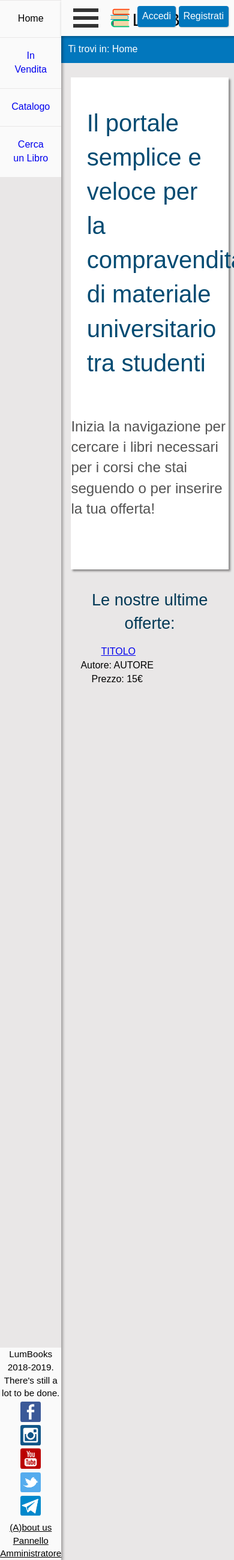
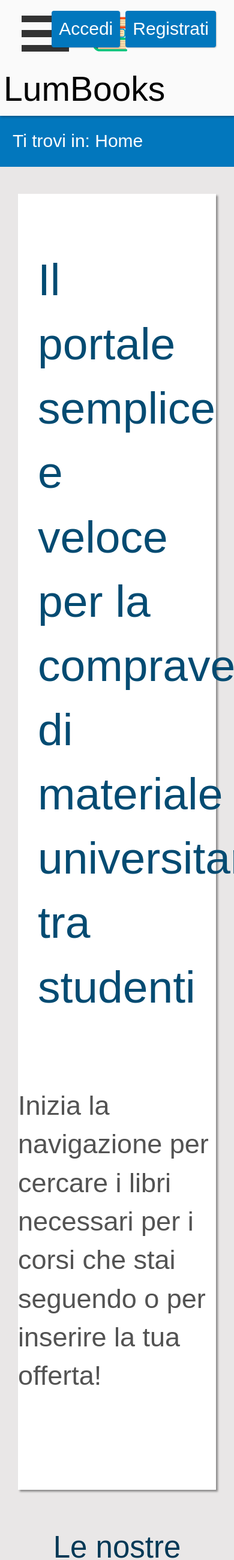
Before and after one commit to ElenaPontecchiani/LumBooks, a PHP site: page /php/home.php in a window 390 px wide. Shown: the whole page at 60% size. Run offline with PHP 8.4, Linux system fonts and the light colour scheme.

Commit message:
Aggiunto supporto mobile scrauso

```diff
--- a/HTML/modules/header.html
+++ b/HTML/modules/header.html
@@ -1,6 +1,6 @@
 
 <header id="header">
-    <div class="container" onclick="myFunction(this)">
+    <div id="toggle_nav">
         <div class="bar1"></div>
         <div class="bar2"></div>
         <div class="bar3"></div>
--- a/css/style2.css
+++ b/css/style2.css
@@ -28,13 +28,13 @@ header{
     justify-content: space-between;
 }
 
-.container {
+#toggle_nav {
     display: inline-block;
     cursor: pointer;
     position: relative;
     vertical-align: top;
-    margin-left: 1em;
-    margin-right: 1em;
+    visibility: hidden;
+    width: 0%;
   }
 
   .bar1, .bar2, .bar3 {
@@ -161,7 +161,6 @@ nav #stdbar li a:active{
 
 
 nav #stdbar li {
-    background-color: #0277bd;
     margin: 1px 0;
 
 
@@ -198,32 +197,10 @@ nav #stdbar li {
 
 }
 
-
-#toggle_nav {
-    width: 2em;
-    height: 1.9em;
-
-
-    top:0;
-    background: url("../images/icon/left-arrow.svg") no-repeat;
-    text-align: center;
-    border: 0;
-    outline: 0;
-
+.closeNav{
+    visibility: hidden;
+    height: 0em;
 }
-
-#toggle_nav:hover {
-    cursor: pointer;
-}
-.hidden_nav_button {
-    background: url("../images/icon/menu-open.svg") no-repeat !important;
-    padding:0.3em;
-
-}
-.hidden_nav{
-    display: none;
-}
-
 
 
 
@@ -741,3 +718,57 @@ fieldset{
     text-align:left;
   }
 }
+
+
+@media only screen and (max-width: 1100px) {
+    *{
+        font-size: 30px;
+    }
+
+    #toggle_nav{
+        visibility: visible;
+        width: unset;
+        margin-left: 1em;
+        margin-right: 1em;
+    }
+
+    nav{
+        width: 0%;
+        visibility: hidden;
+        z-index: 1;
+        position: absolute;
+        height: 100%;
+        background-color: white;
+    }
+
+    .closeNav{
+        height: 3em;
+        visibility: visible;
+    }
+
+    #close {
+        width: 2em;
+        height: 2em;
+        position: absolute;
+        top:0.5em;
+        right:0.5em;
+    }
+    #close:hover {
+        cursor: pointer;
+    }
+    #close:after {
+        content: '';
+        height: 2em;
+        border-left: 0.4em solid #1076bc;
+        position: absolute;
+        transform: rotate(45deg);
+    }
+
+    #close:before {
+        content: '';
+        height: 2em;
+        border-left: 0.4em solid #1076bc;
+        position: absolute;
+        transform: rotate(-45deg);
+    }
+  }
--- a/js/action.js
+++ b/js/action.js
@@ -2,7 +2,8 @@ window.onload=function()
 {
 
   // pulsante per l'apertura/chiusura del menu' laterale
-  document.getElementById("toggle_nav").addEventListener("click",toggleNavbar);
+  document.getElementById("toggle_nav").addEventListener("click",openNavbar);
+  document.getElementById("close").addEventListener("click",closeNavbar);
 
   // *********** validazione campi Registrazione ********
   if(document.getElementById("registerForm") != null)
@@ -45,18 +46,17 @@ window.onload=function()
 }
 
 //nascondere/mostrare la navbar
-  function toggleNavbar()
+  function openNavbar()
   {
-    if($('#navbar').hasClass('hidden_nav'))
-    {
-      $('#navbar').removeClass('hidden_nav');
-      $('#toggle_nav').removeClass('hidden_nav_button');
-    }else
-    {
-      $('#navbar').addClass("hidden_nav");
-      $('#toggle_nav').addClass('hidden_nav_button');
-    }
+    var nav = document.getElementById("navbar");
+    nav.style.visibility = "visible";
+    nav.style.width = "17em";
+  }
 
+  function closeNavbar(){
+    var nav = document.getElementById("navbar");
+    nav.style.visibility = "hidden";
+    nav.style.width = "0em";
   }
 
 /*
--- a/php/Backend/htmlMaker.php
+++ b/php/Backend/htmlMaker.php
@@ -104,6 +104,7 @@ class htmlMaker{
         }
         $nav_return .=  '</div>';
         $nav_return .=  '<ul id="stdbar">'."\n";
+        $nav_return .=  '<li class="closeNav"><div id="close"></div></li>'."\n";
         $nav_return .=  '<li class=""><a href="home.php">Home</a></li>'."\n";
         $nav_return .=  '<li class=""><a href="../php/risultati_ricerca.php?">In Vendita</a></li>'."\n";
         $nav_return .=  '<li class=""><a href="catalogo.php">Catalogo</a></li>'."\n";
```
